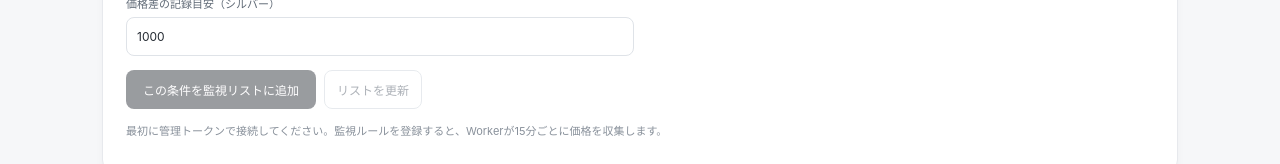
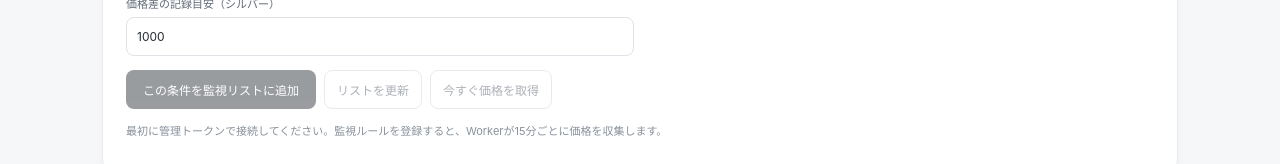
Before and after one commit to yuudaiy0819-sudo/albion-market-tool, a plain HTML site: page index.html in a window 1280 px wide. Shown: the part 2441-2605 px from the top of the page. Drawn offline with Linux system fonts and the light colour scheme.

Commit message:
Add manual market polling control

```diff
--- a/index.html
+++ b/index.html
@@ -191,6 +191,7 @@
       <div class="monitor-actions">
         <button id="monitor-add-rule" type="button" disabled>この条件を監視リストに追加</button>
         <button id="monitor-refresh" type="button" class="secondary-button" disabled>リストを更新</button>
+        <button id="monitor-poll-now" type="button" class="secondary-button" disabled>今すぐ価格を取得</button>
       </div>
       <p id="monitor-message" class="helper" aria-live="polite">最初に管理トークンで接続してください。監視ルールを登録すると、Workerが15分ごとに価格を収集します。</p>
       <div id="monitor-rules" class="monitor-rules" aria-live="polite"></div>
```
